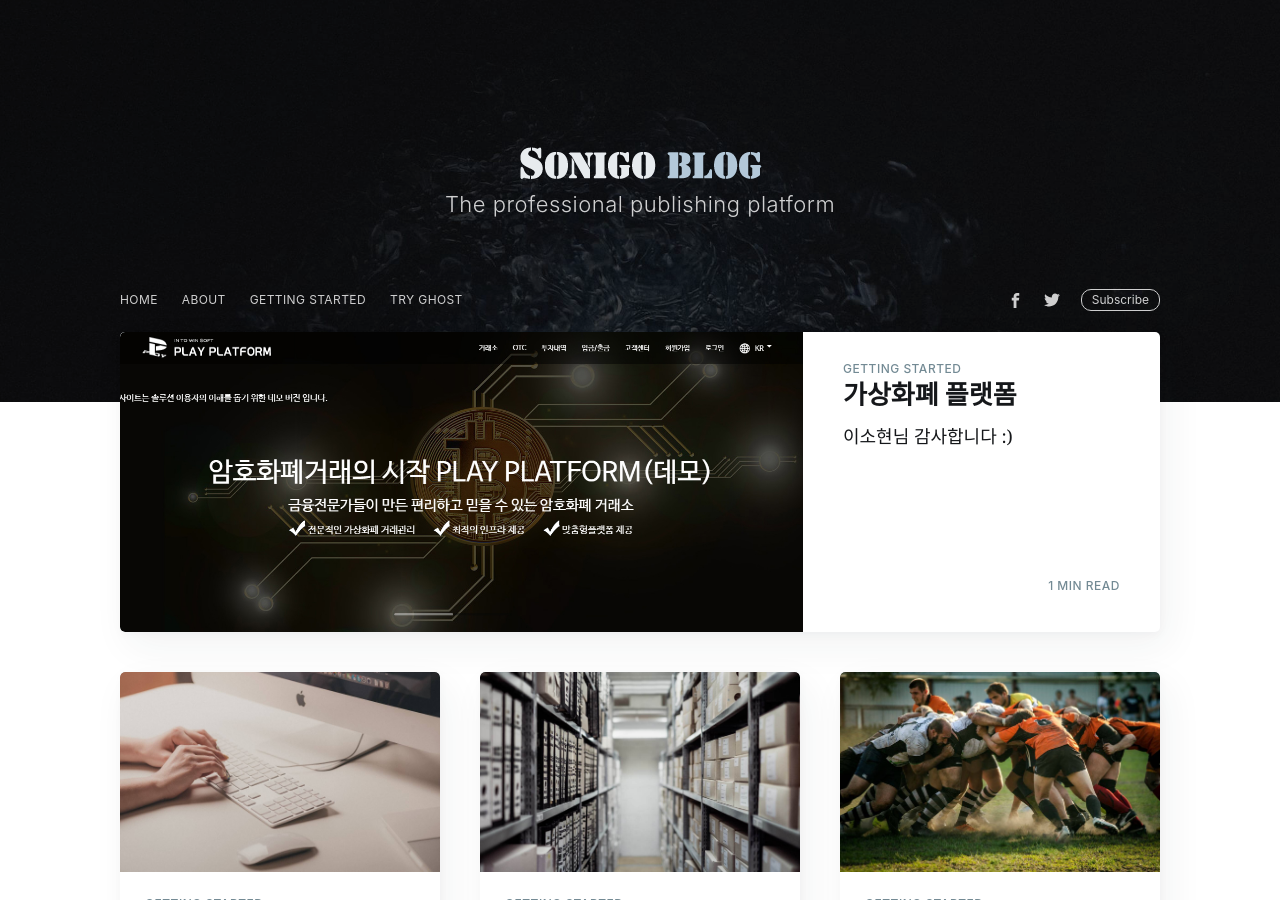
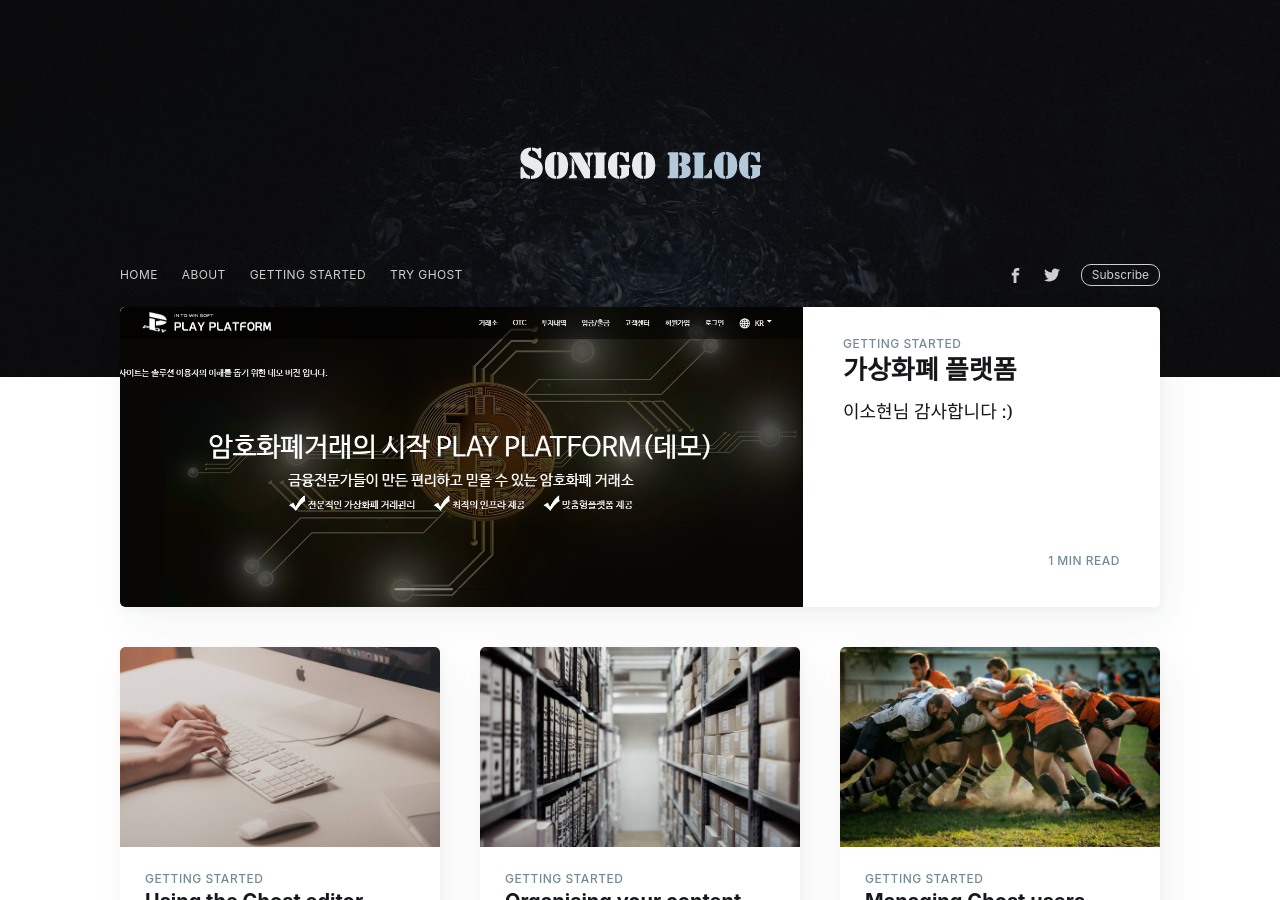
Before and after one commit to thgus900/thgus900.github.io, a Jekyll site: the page built from index.html, in a window 1280 px wide and 900 px high. Built offline with Jekyll 4.4.1, drawn with Linux system fonts in a browser that asks for light colours; nearby versions of some CDN libraries; the list of posts is cut into pages by our own code; comment, search, counter and statistics services are not loaded; some of the changed lines change nothing that is shown.

Commit message:
sonigo up

```diff
--- a/_config.yml
+++ b/_config.yml
@@ -10,7 +10,7 @@
 
 # Website info
 title: Sonigo
-description: The professional publishing platform
+#description: The professional publishing platform
 cover: assets/images/blog-cover.jpg
 logo: assets/images/blog-icon.png
 logo_dark: assets/images/favicon.png
```
